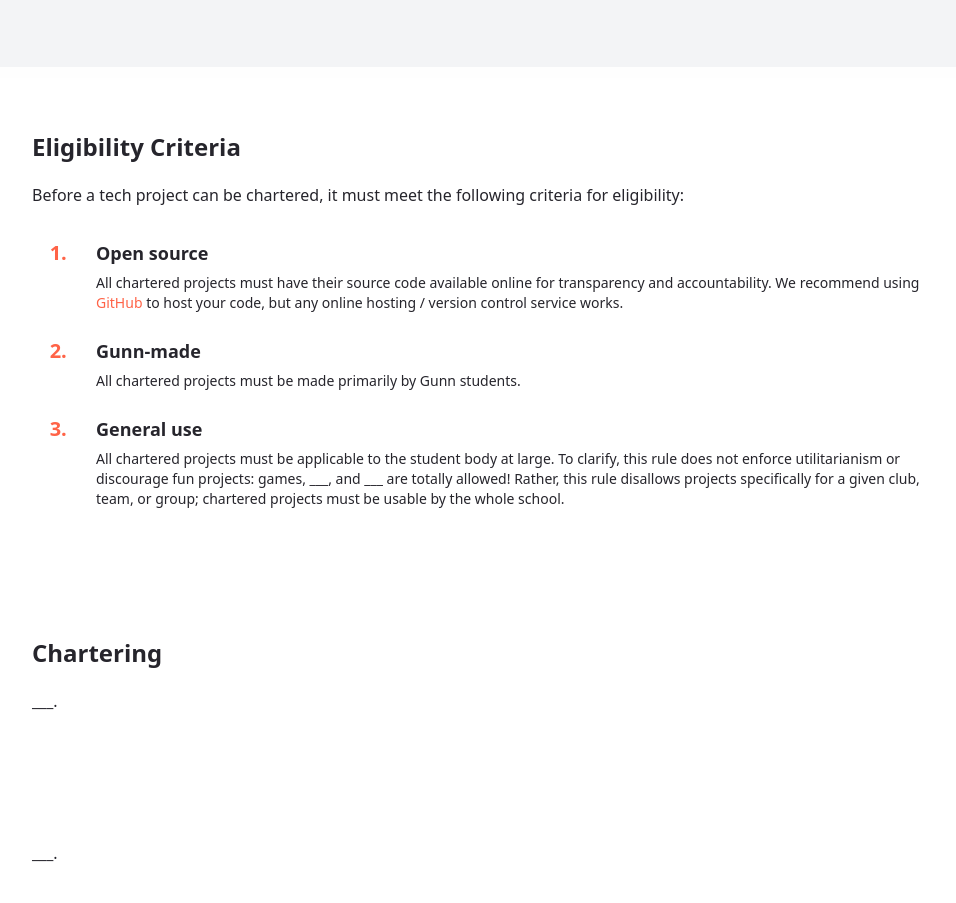
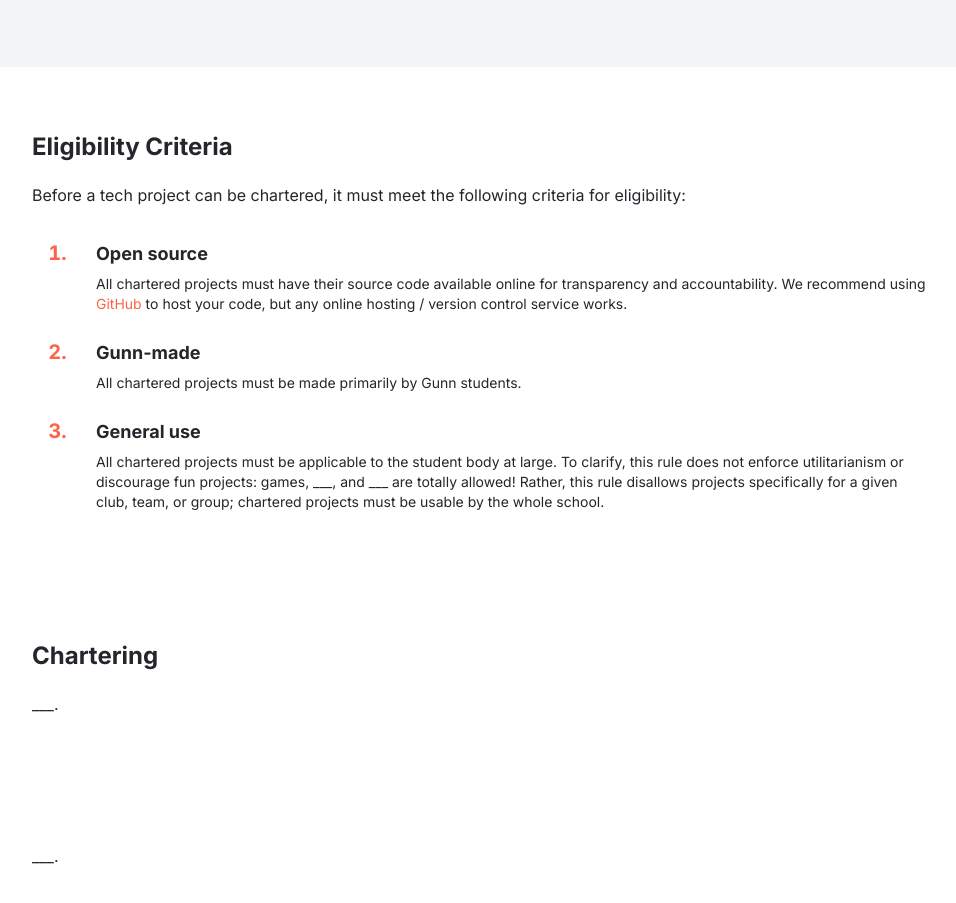
Before and after one commit to gunnsec/gunn-launchpad, a Next.js app: page /tech in a window 1280 px wide. Shown: the part 1405-2308 px from the top of the page, without its empty margins (160-1116 px from the left). Built offline with nearby package versions, Linux system fonts and the light colour scheme.

Commit message:
Make permalinks jump slightly above heading, add font

```diff
--- a/components/SectionHeader.tsx
+++ b/components/SectionHeader.tsx
@@ -4,11 +4,14 @@ import {FiLink} from 'react-icons/fi';
 
 export default function SectionHeader(props: {children: ReactNode, id: string}) {
     return (
-        <a href={`#${props.id}`} className="group flex gap-2 mb-5 items-center hover:underline decoration-1 underline-offset-4 decoration-secondary dark:decoration-secondary-dark decoration-dotted">
-            <h2 className="text-2xl font-bold" id={props.id}>
-                {props.children}
-            </h2>
-            <FiLink className="hidden group-hover:block text-xl pb-0.5 mt-2 stroke-[1.5px]" />
-        </a>
+        <div className="relative">
+            <span id={props.id} className="absolute -top-24" />
+            <a href={`#${props.id}`} className="group flex gap-2 mb-5 items-center hover:underline decoration-1 underline-offset-4 decoration-secondary dark:decoration-secondary-dark decoration-dotted">
+                <h2 className="text-2xl font-bold">
+                    {props.children}
+                </h2>
+                <FiLink className="hidden group-hover:block text-xl pb-0.5 mt-2 stroke-[1.5px]" />
+            </a>
+        </div>
     )
 }
--- a/pages/_app.tsx
+++ b/pages/_app.tsx
@@ -1,12 +1,17 @@
 import {AppProps} from 'next/app';
+import {Inter} from 'next/font/google';
 import Header from '../components/Header';
 
 import '../styles/globals.css';
 
 
+const inter = Inter({
+    subsets: ['latin']
+});
+
 export default function App({ Component, pageProps }: AppProps) {
     return (
-        <div>
+        <div className={inter.className}>
             <Header />
             <Component {...pageProps} />
         </div>
```
